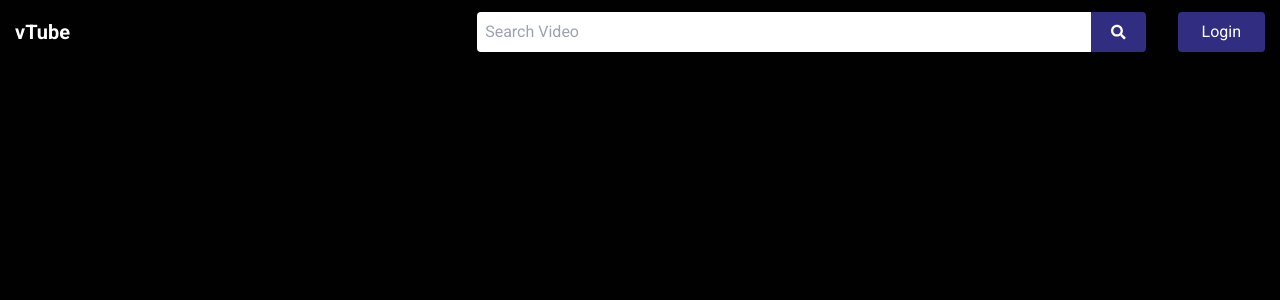
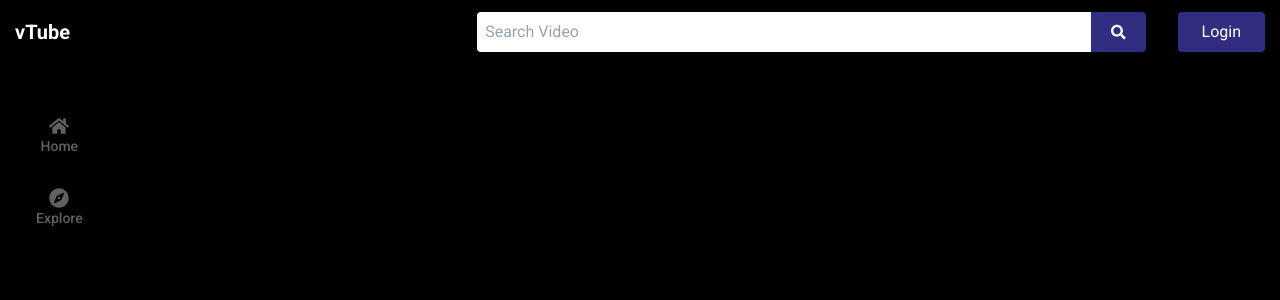
Before and after one commit to rahulrajput83/vTube-Frontend, a React (Create React App) app: page /c/1 in a window 1280 px wide. Before the commit this address had no page. Shown: the top 300 px of the page. Built offline with nearby package versions, Linux system fonts and the light colour scheme; what react-lines-ellipsis would draw is missing.

Commit message:
Added channel Details

```diff
--- a/package.json
+++ b/package.json
@@ -14,6 +14,7 @@
     "react-player": "^2.11.0",
     "react-router-dom": "^6.3.0",
     "react-scripts": "5.0.1",
+    "tailwind-scrollbar-hide": "^1.1.7",
     "tailwindcss": "^3.1.8",
     "web-vitals": "^2.1.4"
   },
--- a/src/App.js
+++ b/src/App.js
@@ -1,6 +1,7 @@
 import React from "react";
 import { BrowserRouter, Route, Routes } from 'react-router-dom'
 import Navbar from "./Components/Navbar/Navbar";
+import Channel from "./Pages/Channel";
 import Explore from "./Pages/Explore";
 import ExploreVideo from "./Pages/ExploreVideo";
 import Home from "./Pages/Home";
@@ -20,6 +21,7 @@
         <Route path="/watch/:id" element={<Watch />} />
         <Route path="/explore" element={<Explore />} />
         <Route path='/explore/:name' element={<ExploreVideo />} />
+        <Route path='/c/:channelName' element={<Channel />} />
       </Routes>
     </BrowserRouter>
   );
--- a/src/Components/Watch/Video.jsx
+++ b/src/Components/Watch/Video.jsx
@@ -4,6 +4,7 @@
 import responsiveHOC from 'react-lines-ellipsis/lib/responsiveHOC'
 import { useState } from 'react';
 import CommentOption from './CommentOption';
+import { Link } from 'react-router-dom';
 const ResponsiveEllipsis = responsiveHOC()(LinesEllipsis);
 
 const comment = [
@@ -97,12 +98,12 @@
             <div className='w-full py-3 flex justify-center items-center mt-1 px-1'>
                 <img src={video[0].channelIcon} alt='' className='rounded-full mr-3 w-9 bg-transparent' />
                 <div className='w-full text-stone-400 flex flex-col justify-center'>
-                    <div className='text-xs font-medium'>{video[0].channelName}</div>
+                    <Link to={`/c/${video[0].channelName}`} className='text-xs w-fit font-medium'>{video[0].channelName}</Link>
                     <div className='text-xs font-medium'>{video[0].subscriber >= 1000 ? `${parseFloat(video[0].subscriber / 1000).toFixed(1)}K` : video[0].subscriber}
                         <span className='ml-2'>subscribers</span>
                     </div>
                 </div>
-                <button onClick={handleSubscribe} className='px-4 py-2 rounded text-sm bg-indigo-900 hover:bg-indigo-800 uppercase'>{subscribed ? 'Subscribed' : 'subscribe'}</button>
+                <button onClick={handleSubscribe} className={`px-4 py-2 rounded text-sm ${subscribed ? 'bg-gray-900' : 'bg-indigo-900'} uppercase`}>{subscribed ? 'Subscribed' : 'subscribe'}</button>
             </div>
             <div className='w-full flex mt-4 flex-col' >
                 <div className='py-1 px-3 border text-sm border-stone-50 flex justify-between items-center'>
--- /dev/null
+++ b/src/Pages/Channel.jsx
@@ -0,0 +1,62 @@
+import React, { useEffect } from 'react'
+import { useState } from 'react';
+import { useParams } from 'react-router-dom'
+import Menu from '../Components/Menu/Menu'
+import { data } from './Data';
+
+
+const menu = ['Home', 'Videos', 'Playlists', 'Community', 'Channels', 'About']
+
+
+function Channel() {
+    const { channelName } = useParams();
+    const [channelData, setChannelData] = useState([])
+    const [subscribed, setSubscribed] = useState(false);
+    const [underline, setUnderline] = useState(0)
+
+    useEffect(() => {
+        let filter = data.filter(item => {
+            return item.channelName === channelName
+        });
+        setChannelData(filter)
+    }, [channelName])
+
+    const handleSubscribe = (e) => {
+        e.preventDefault();
+        setSubscribed(!subscribed)
+    }
+    return (
+        <div className='w-full py-5 overflow-hidden px-1 flex justify-start items-start'>
+            <Menu />
+            {channelData.length > 0 ?
+                <div className='w-full flex flex-col'>
+                    <div className='w-full flex flex-col sm:flex-row sm:justify-between justify-center items-center sm:px-16'>
+                        <div className='flex text-white font-medium flex-col sm:flex-row justify-center items-center'>
+                            <img className='rounded-full border-4 sm:border-0 p-1 border-red-900 w-24' src={channelData[0].channelIcon} alt='' />
+                            <div className='sm:px-4 py-4 sm:py-0 flex flex-col justify-center items-center sm:items-start'>
+                                <span className='text-lg sm:text-xl'>{channelData[0].channelName}</span>
+                                <span className='text-xs text-stone-400 font-medium flex'>
+                                    <span>{channelData[0].subscriber >= 1000 ? `${parseFloat(channelData[0].subscriber / 1000).toFixed(1)}K` : channelData[0].subscriber} subscribers</span>
+                                    <span className='mx-1'>•</span>
+                                    <span className=''>{channelData.length} videos</span>
+                                </span>
+                            </div>
+                        </div>
+                        <button onClick={handleSubscribe} className={`px-4 text-white py-2 rounded text-sm ${subscribed ? 'bg-gray-900' : 'bg-indigo-900'} uppercase`}>{subscribed ? 'Subscribed' : 'subscribe'}</button>
+                    </div>
+                    <div className='w-full scrollbar-hide bg-transparent overflow-auto my-2 flex py-4'>
+                        {menu.map((item, index) => (
+                            <div key={`menu-${index}`} onClick={() => setUnderline(index)} className={`cursor-pointer text-white ${index === underline ? 'underline' : ''} mx-12`}>{item}</div>
+                        ))}
+                    </div>
+                    <div className='w-full grid gap-6 grid-cols-2 sm:grid-cols-3 md:grid-cols-4 lg:grid-cols-5'>
+                        <div className=''></div>
+                    </div>
+                </div>
+                : null}
+
+        </div>
+    )
+}
+
+export default Channel
--- a/tailwind.config.js
+++ b/tailwind.config.js
@@ -3,5 +3,7 @@
     theme: {
       extend: {},
     },
-    plugins: [],
+    plugins: [
+      require('tailwind-scrollbar-hide')
+    ],
   };
```
